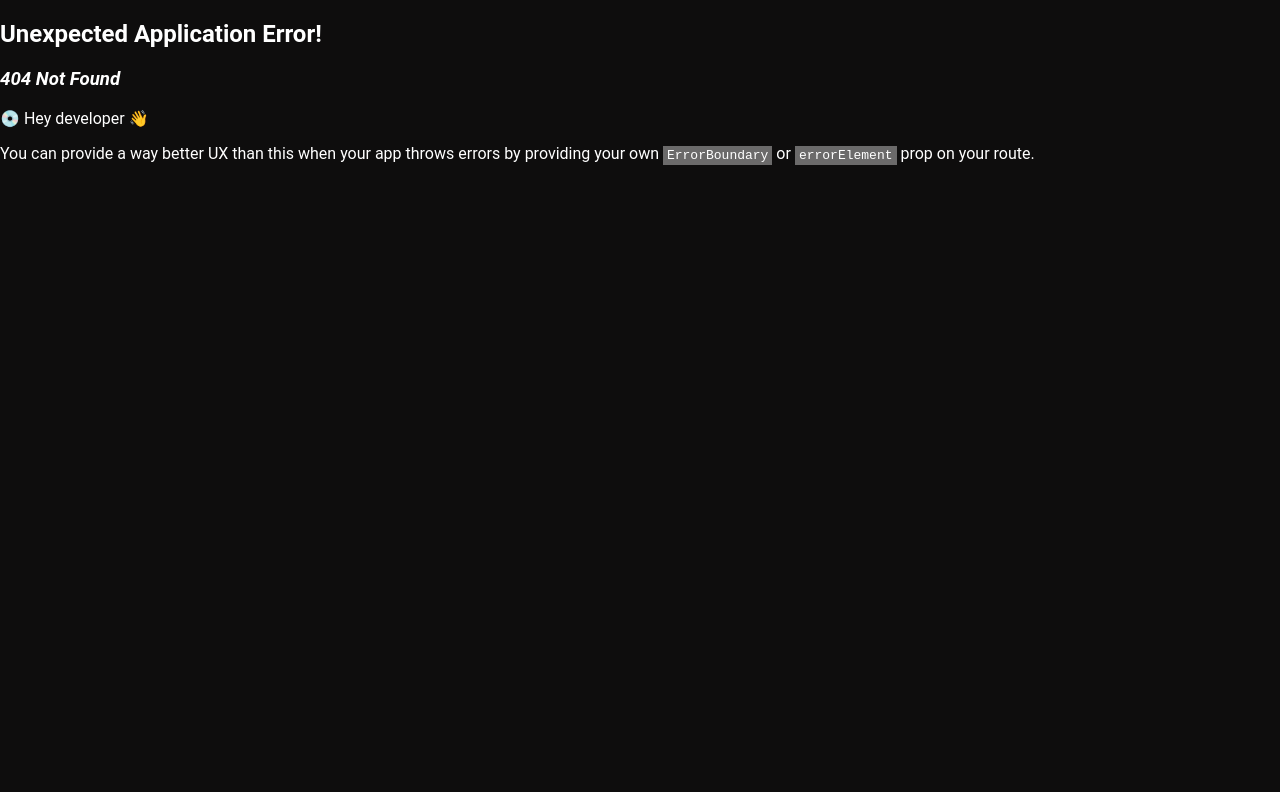
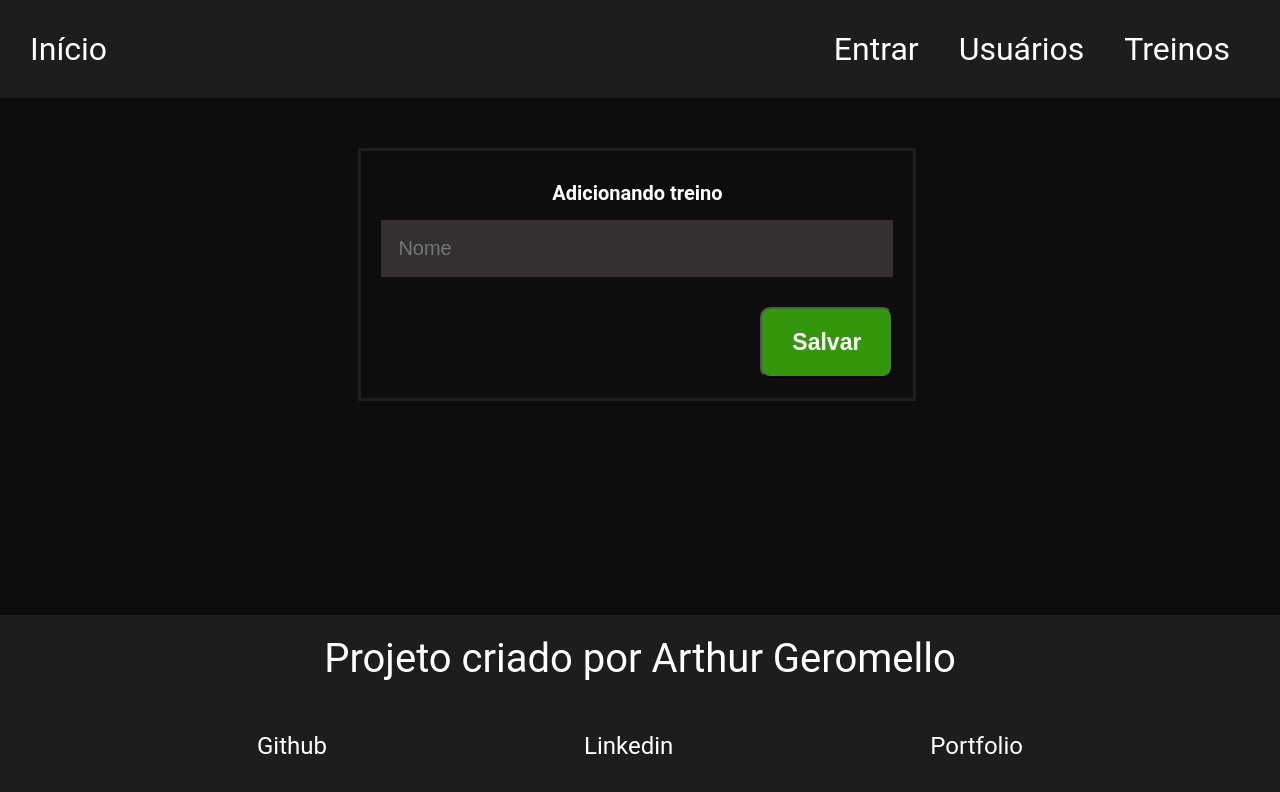
Before and after one commit to Arthuthu/clean-architecture-app, a React (Vite) app: page /treino/create in a window 1280 px wide. Before the commit this address had no page. Shown: the top 792 px of the page. Built offline with nearby package versions, Linux system fonts and the light colour scheme; a web font is replaced by a local one.

Commit message:
Removed username from local storage

```diff
--- a/src/Components/Login/Login.jsx
+++ b/src/Components/Login/Login.jsx
@@ -15,7 +15,6 @@ export async function action({ request }) {
 
     localStorage.setItem('token', loginResponse.data.token);
     localStorage.setItem('expiration', loginResponse.data.expiration);
-    localStorage.setItem('username', loginResponse.data.username);
     localStorage.setItem('reload', 'yes');
 
     const pathname = new URL(request.url).searchParams.get("redirect") || "/";
--- a/src/Components/Treino/CreateTreino.jsx
+++ b/src/Components/Treino/CreateTreino.jsx
@@ -2,17 +2,18 @@ import { CreateTreinoService } from "../../Services/TreinoService"
 import { Form } from 'react-router-dom'
 
 export async function action({ request }) {
-    const formData = await request.formData();
-
-    const formName = formData.get("name");
-
-    const formTreino = { name: formName }
-
-    const response = await CreateTreinoService(formTreino)
-    console.log(response);
+    try {
+        const formData = await request.formData();
+        const formName = formData.get("name");
+        const formTreino = { name: formName };
+        const response = await CreateTreinoService(formTreino);
+        console.log(response);
+    } catch (error) {
+        console.error("Error in action:", error);
+    }
 }
 
-export default function CreateUser() {
+export default function CreateTreino() {
     return(
         <>
             <Form className="create-treino-form">
--- a/src/main.jsx
+++ b/src/main.jsx
@@ -9,6 +9,8 @@ import Home, { loader as homeLoader } from './Components/Home'
 import Error from './Components/Shared/Error'
 import CreateUser from './Components/Users/CreateUser'
 import { action as createUserAction } from './Components/Users/CreateUser'
+import CreateTreino from './Components/Treino/CreateTreino'
+import { action as createTreinoAction } from './Components/Treino/CreateTreino'
 import Login from './Components/Login/Login'
 import { action as loginAction, loader as loginLoader } from './Components/Login/Login'
 import Logout, { loader as logoutLoader } from './Components/Logout'
@@ -21,6 +23,7 @@ const router = createBrowserRouter(createRoutesFromElements(
     <Route path='users' element={<Users />} loader={ usersLoader } errorElement={<Error />} />
     <Route path='user/create' element={<CreateUser />} action={ createUserAction } errorElement={<Error />} />
     <Route path='treinos' element={<Treinos />} loader={ treinosLoader } errorElement={<Error />} />
+    <Route path='treino/create' element={<CreateTreino />} action={ createTreinoAction } />
     <Route path='login' element={<Login />} loader={ loginLoader } action={ loginAction } errorElement={<Error />} />
     <Route path='logout' element={<Logout />} loader={ logoutLoader } errorElement={<Error />} />
   </Route>
```
